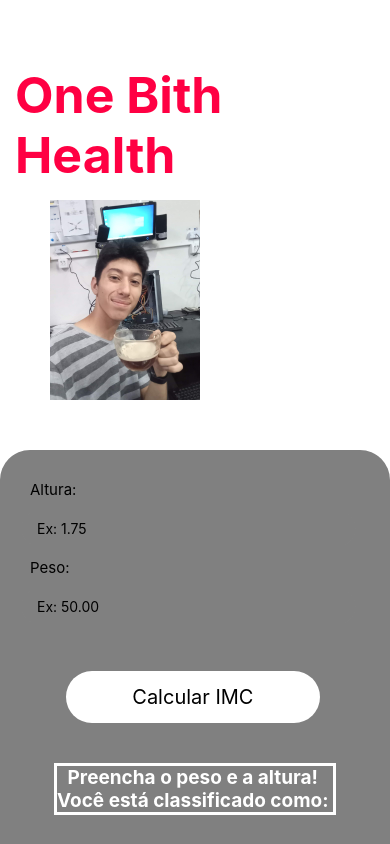
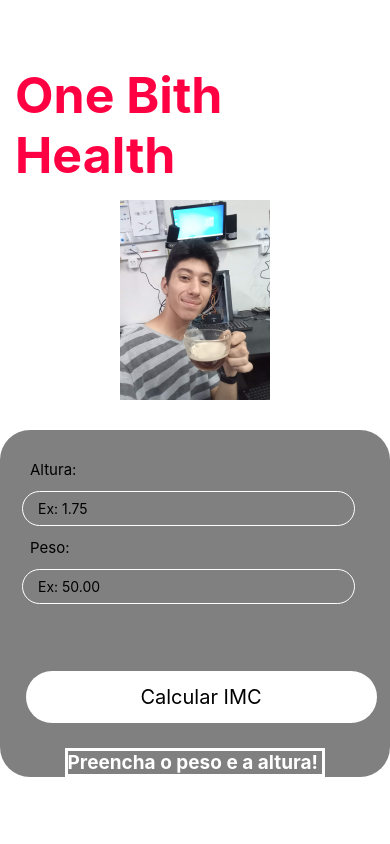
Before and after one commit to kirigaya7447/react-native, a React Native app in the folder one_bit_health/: screen / in a window 390 px wide. Built offline with nearby package versions, Linux system fonts and the light colour scheme.

Commit message:
Adicionado o share, pressable e o keyboard

```diff
--- a/one_bit_health/src/components/Form/index.js
+++ b/one_bit_health/src/components/Form/index.js
@@ -1,5 +1,5 @@
 import React, { useState } from "react";
-import { View, Text, TextInput, TouchableOpacity, Vibration } from "react-native";
+import { View, Text, TextInput, TouchableOpacity, Vibration, Keyboard, Pressable } from "react-native";
 import Resultado from "../Resultado/";
 import styles from "./style";
 
@@ -15,7 +15,8 @@ export default function Form() {
     const [errorPeso, setErrorPeso] = useState(null);
 
     function calculaIMC() {
-        setResultadoIMC((peso / (altura * altura)).toFixed(2));
+        let alturaFormatada = altura.replace(",", ".");
+        setResultadoIMC((peso / (alturaFormatada * alturaFormatada)).toFixed(2));
         if (resultadoIMC < 18.5) {
             setTipo("Magreza extrema");
         }
@@ -69,13 +70,14 @@ export default function Form() {
         else {
             camposVazios();
             setResultadoIMC(null);
+            setTipo(null);
             setTextButton("Calcular IMC");
             setMessage("Preencha o peso e a altura!");
         }
     }
 
     return (
-        <View style={styles.formBody}>
+        <Pressable onPress={Keyboard.dismiss} style={styles.formBody}>
             <View style={styles.formText}>
                 <Text style={styles.formLabel}>Altura:</Text>
                 <Text style={styles.error}>{errorAltura}</Text>
@@ -84,12 +86,12 @@ export default function Form() {
                 <Text style={styles.error}>{errorPeso}</Text>
                 <TextInput style={styles.input} placeholder="Ex: 50.00" keyboardType="numeric" onChangeText={setPeso} value={peso} />
             </View>
-            <View>
                 <TouchableOpacity style={styles.button} onPress={() => verificaCalcula()}>
                     <Text style={styles.textButton}>{textButton}</Text>
                 </TouchableOpacity>
-                <Resultado message={message} resultadoIMC={resultadoIMC} tipo={tipoIMC}/>
+            <View>
+                <Resultado message={message} resultadoIMC={resultadoIMC} tipo={tipoIMC} />
             </View>
-        </View>
+        </Pressable>
     );
 }
--- a/one_bit_health/src/components/Form/style.js
+++ b/one_bit_health/src/components/Form/style.js
@@ -3,37 +3,41 @@ import { StyleSheet } from "react-native";
 const styles = StyleSheet.create({
     formBody: {
         width: "100%",
-        height: "100%",
-        bottom: 0,
+        height: "auto",
+        flex: 1,
         backgroundColor: "grey",
         alignItems: "center",
-        marginTop: 50,
-        borderRadius: 30
+        marginTop: 30,
+        borderRadius: 30,
+        paddingTop: 15,
+        justifyContent: "space-around",
     },
 
     formText: {
         width: "100%",
         height: "auto",
-        marginTop: 20,
-        padding: 10
+        marginTop: 5,
+        padding: 10,
     },
 
     formLabel: {
         color: "#000000",
         fontSize: 15,
-        paddingLeft: 20
+        paddingLeft: 20,
     },
 
     input: {
         width: "90%",
         height: 35,
+        borderColor: "white",
+        borderWidth: 1,
         borderRadius: 50,
-        backgroundColor: "grey",
         margin: 12,
-        paddingLeft: 15
+        paddingLeft: 15,
 
     },
     button: {
+        marginTop: 45,
         width: "90%",
         backgroundColor: "white",
         borderRadius: 50,
@@ -42,7 +46,6 @@ const styles = StyleSheet.create({
         paddingTop: 14,
         paddingBottom: 14,
         marginLeft: 12,
-        marginTop: 25,
 
     },
     textButton: {
--- a/one_bit_health/src/components/Image/index.js
+++ b/one_bit_health/src/components/Image/index.js
@@ -10,7 +10,7 @@ export default function Imagem(){
     return (
         <View>
             <ScrollView>
-            <Image style={{height: 200, width: 150, alignItems: "center", justifyContent: "center", marginLeft: 50}} source={imagemAparece()}/>
+            <Image style={{height: 200, width: 150, marginLeft: "auto", marginRight: "auto",}} source={imagemAparece()}/>
             </ScrollView>
         </View>
     );
--- a/one_bit_health/src/components/Resultado/index.js
+++ b/one_bit_health/src/components/Resultado/index.js
@@ -1,13 +1,28 @@
 import React from "react";
-import { View, Text } from "react-native";
+import { View, Text, Share, TouchableOpacity } from "react-native";
 import styles from "./style";
 
 export default function Resultado(props) {
 
+    const compartilhar = async () => {
+        const resultado = await Share.share({message: "Veja só o meu app criado com o React Native. Este é o resultado do meu IMC, que é: " + props.resultadoIMC + " e estou classificado como: " + props.tipo});
+    };
+
     return (
         <View style={styles.corpoResultado}>
             <Text style={styles.resultado}>{props.message} {props.resultadoIMC}</Text>
-            <Text style={styles.resultado}>Você está classificado como: {props.tipo}</Text>
+            {props.tipo != null ?
+                <Text style={styles.resultado}>Você está classificado como: {props.tipo}</Text>
+                : <View />
+            }
+            <View>
+                {props.resultadoIMC != null ?
+                    <TouchableOpacity style={styles.botaoCompartilha} onPress={compartilhar}>
+                        <Text style={styles.textoBotao}>Compartilhar</Text>
+                    </TouchableOpacity>
+                    : <View />
+                }
+            </View>
         </View>
     );
 }
--- a/one_bit_health/src/components/Resultado/style.js
+++ b/one_bit_health/src/components/Resultado/style.js
@@ -4,7 +4,7 @@ const styles = StyleSheet.create({
     corpoResultado: {
         alignItems: "center",
         justifyContent: "center",
-        marginTop: 40,
+        marginTop: 25,
         borderWidth: 3,
         borderColor: "white",
     },
@@ -12,7 +12,21 @@ const styles = StyleSheet.create({
         fontSize: 19,
         color: "white",
         fontWeight: "bold",
-    }
+    },
+    botaoCompartilha:{
+        backgroundColor: "blue",
+        borderColor: "red",
+        borderWidth: 2,
+        borderRadius: 50,
+        marginTop: 5,
+        marginBottom: 5,
+    },
+    textoBotao:{
+        color: "white",
+        fontSize: 15,
+        fontWeight: "bold",
+        padding: 4,
+    },
 });
 
 export default styles;
```
